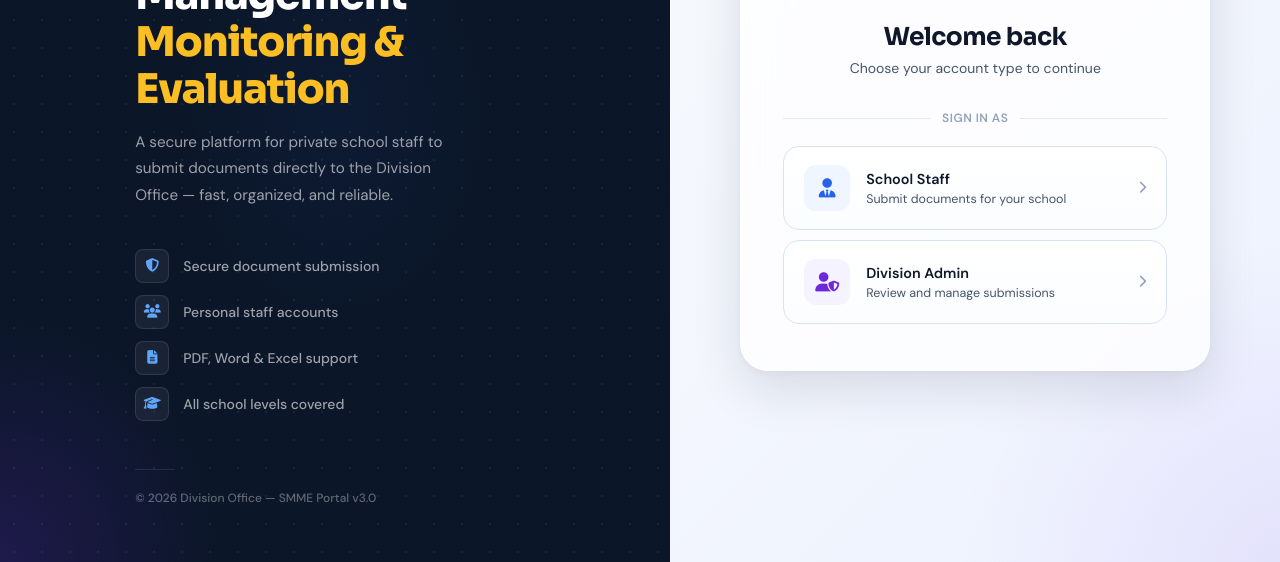
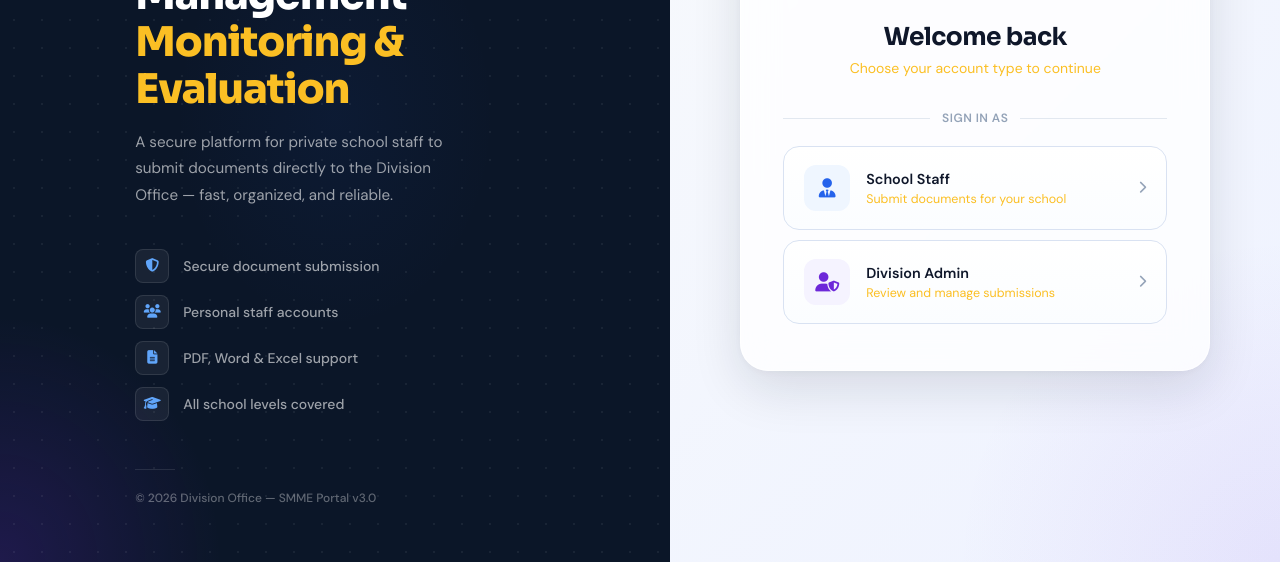
Before and after one commit to noone123-qeqwe/School-Management-Monitoing-Evaluation, a website: page codes/html/login.html in a window 1280 px wide. Shown: the part 330-892 px from the top of the page. Drawn offline with Linux system fonts and the light colour scheme.

Commit message:
Update login.css

```diff
--- a/codes/css/login.css
+++ b/codes/css/login.css
@@ -30,7 +30,7 @@
 
   /* Text */
   --text:        #0F172A;
-  --text-2:      #475569;
+  --text-2:      #FBBF24;
   --text-3:      #94A3B8;
   --text-inv:    rgba(251, 191, 36);
   --text-inv-2:  rgba(255,255,255,.6);
```
